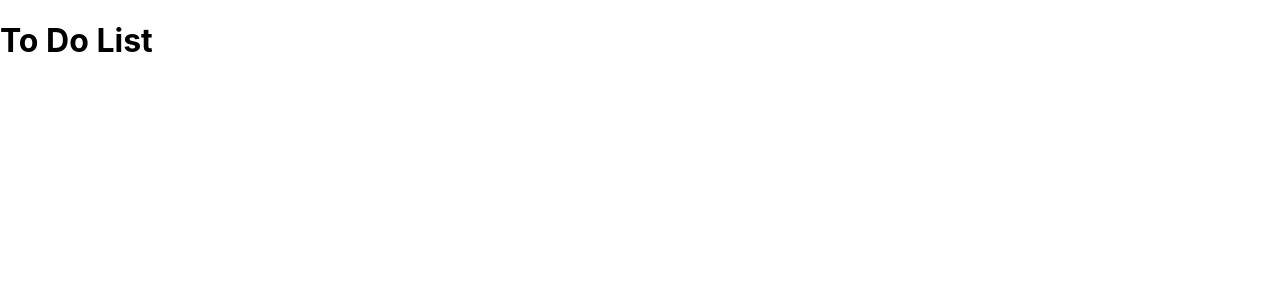
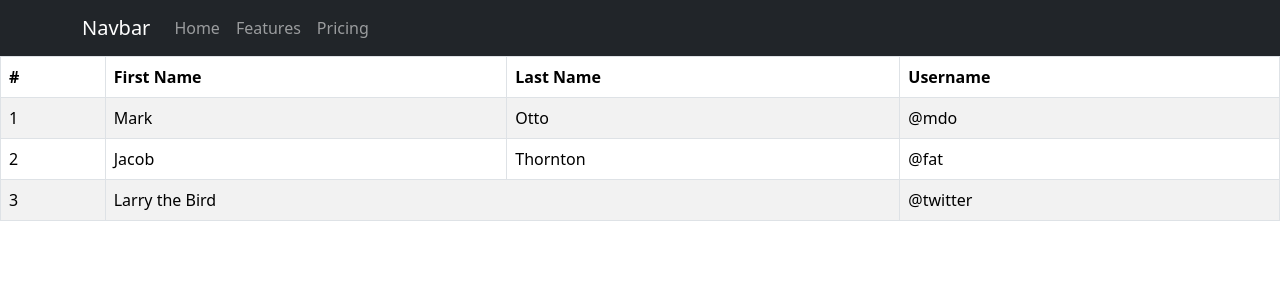
Before and after one commit to KameronHandy/Project3, a React (Create React App) app: page / in a window 1280 px wide. Shown: the top 300 px of the page. Built offline with nearby package versions, Linux system fonts and the light colour scheme.

Commit message:
adding table and updating navbar

```diff
--- a/src/App.js
+++ b/src/App.js
@@ -1,9 +1,25 @@
-
+import { useState } from 'react';
 import './App.css';
+import ToDoList from './Component/ToDoList';
+import Header from './Component/Header';
+import 'bootstrap/dist/css/bootstrap.min.css';
 
 function App() {
+
+  const [chores , setChores] = useState ([
+
+    {id : 1 , MostImportant: "Take out the trash", Time:"When you want it to be completed"},
+    {id : 2, SemiImportant: "Wash the dishes" , Time:"When you want it to be completed"},
+    {id : 3, LeastImportant: "Put up the dishes", Time:"When you want it to be completed"}
+
+  ]) ;
+
   return (
-    <h1>To Do List</h1>
+    <>
+    < Header/>
+    <ToDoList chores={chores} setChores={setChores} />
+
+    </>
 
   );
 }
--- /dev/null
+++ b/src/Component/Header.jsx
@@ -0,0 +1,26 @@
+import React from 'react'
+import Container from 'react-bootstrap/Container';
+import Nav from 'react-bootstrap/Nav';
+import Navbar from 'react-bootstrap/Navbar';
+
+function ColorSchemesExample() {
+  return (
+    <>
+      <Navbar bg="dark" data-bs-theme="dark">
+        <Container>
+          <Navbar.Brand href="#home">Navbar</Navbar.Brand>
+          <Nav className="me-auto">
+            <Nav.Link href="#home">Home</Nav.Link>
+            <Nav.Link href="#features">Features</Nav.Link>
+            <Nav.Link href="#pricing">Pricing</Nav.Link>
+          </Nav>
+        </Container>
+      </Navbar>
+
+
+
+    </>
+  );
+}
+
+export default ColorSchemesExample;
--- a/src/Component/ToDoList.jsx
+++ b/src/Component/ToDoList.jsx
@@ -0,0 +1,37 @@
+import React from 'react'
+import Table from 'react-bootstrap/Table';
+
+export default function ToDoList({chores, setChores}) {
+    console.log(chores)
+  return (
+        <Table striped bordered hover>
+          <thead>
+            <tr>
+              <th>#</th>
+              <th>First Name</th>
+              <th>Last Name</th>
+              <th>Username</th>
+            </tr>
+          </thead>
+          <tbody>
+            <tr>
+              <td>1</td>
+              <td>Mark</td>
+              <td>Otto</td>
+              <td>@mdo</td>
+            </tr>
+            <tr>
+              <td>2</td>
+              <td>Jacob</td>
+              <td>Thornton</td>
+              <td>@fat</td>
+            </tr>
+            <tr>
+              <td>3</td>
+              <td colSpan={2}>Larry the Bird</td>
+              <td>@twitter</td>
+            </tr>
+          </tbody>
+        </Table>
+      );
+    }
```
